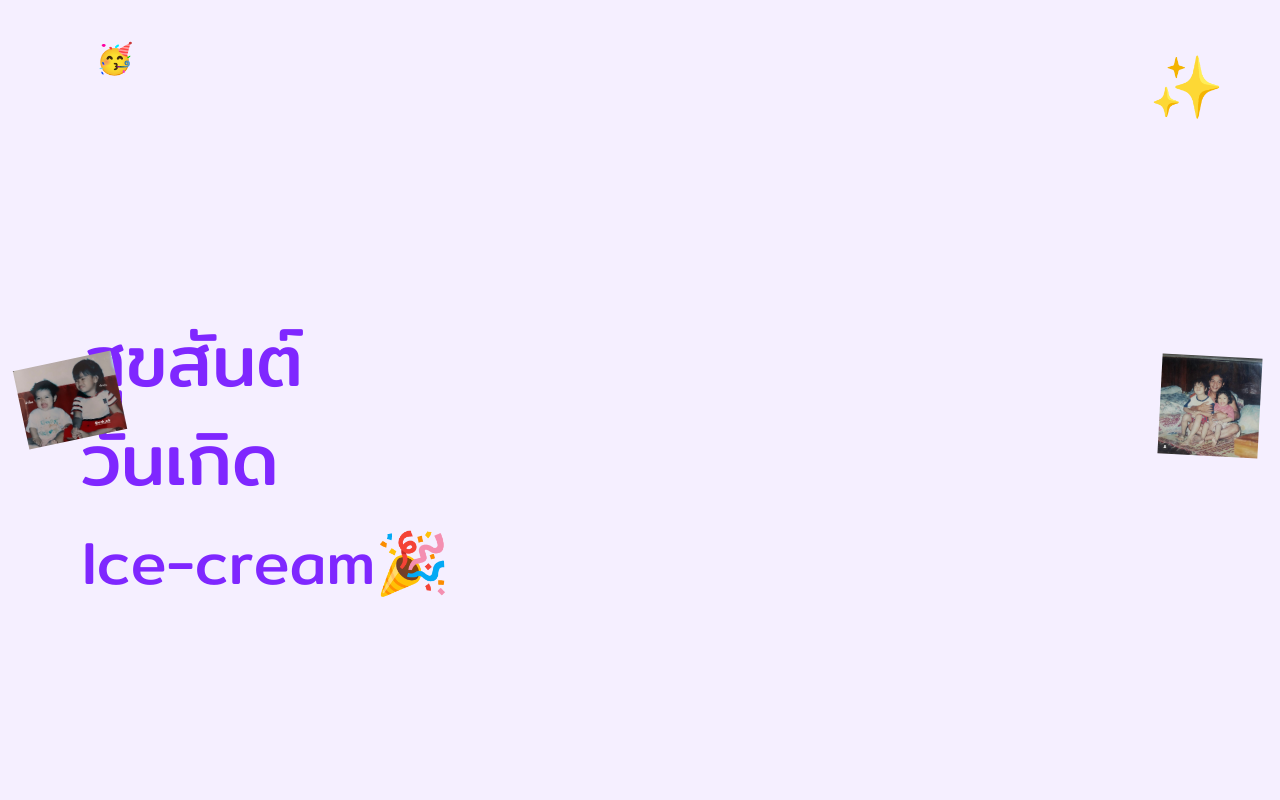
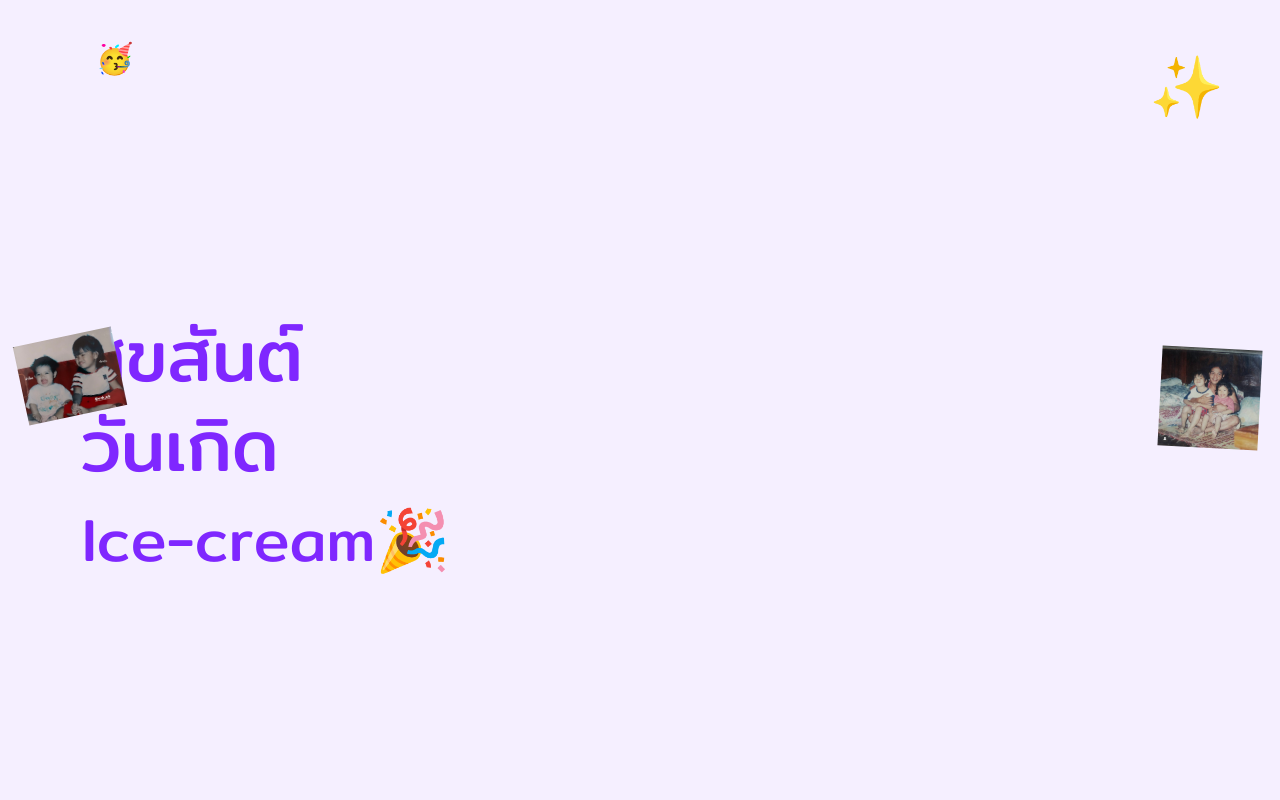
Before and after one commit to hygenec2olkid/cream_bday, a React (Vite) app: page / in a window 1280 px wide. Shown: the top 800 px of the page. Built offline with nearby package versions, Linux system fonts and the light colour scheme.

Commit message:
fix: adjust style

```diff
--- a/src/components/first-page/first-page.jsx
+++ b/src/components/first-page/first-page.jsx
@@ -37,21 +37,21 @@ function FirstPage() {
       </motion.div>
 
       <img
-        className="absolute bottom-[45%] left-5 rotate-[-12deg]"
+        className="absolute bottom-[48%] left-5 rotate-[-12deg]"
         height={100}
         width={100}
         src={"/static/images/baby-cream/IMG_6780.jpg"}
       ></img>
 
       <img
-        className="absolute bottom-[43%] right-5 rotate-[3deg]"
+        className="absolute bottom-[44%] right-5 rotate-[3deg]"
         height={100}
         width={100}
         src={
           "/static/images/baby-cream/C35B6A3D-F7D2-4A23-8E79-C752B8602113.jpg"
         }
       ></img>
-      <div className="text-7xl leading-snug text-[#7F27FF] pt-[25%] pb-[30%] pl-[5%]">
+      <div className="text-7xl leading-tight text-[#7F27FF] pt-[25%] pb-[35%] pl-[5%]">
         สุขสันต์
         <br />
         วันเกิด
```
